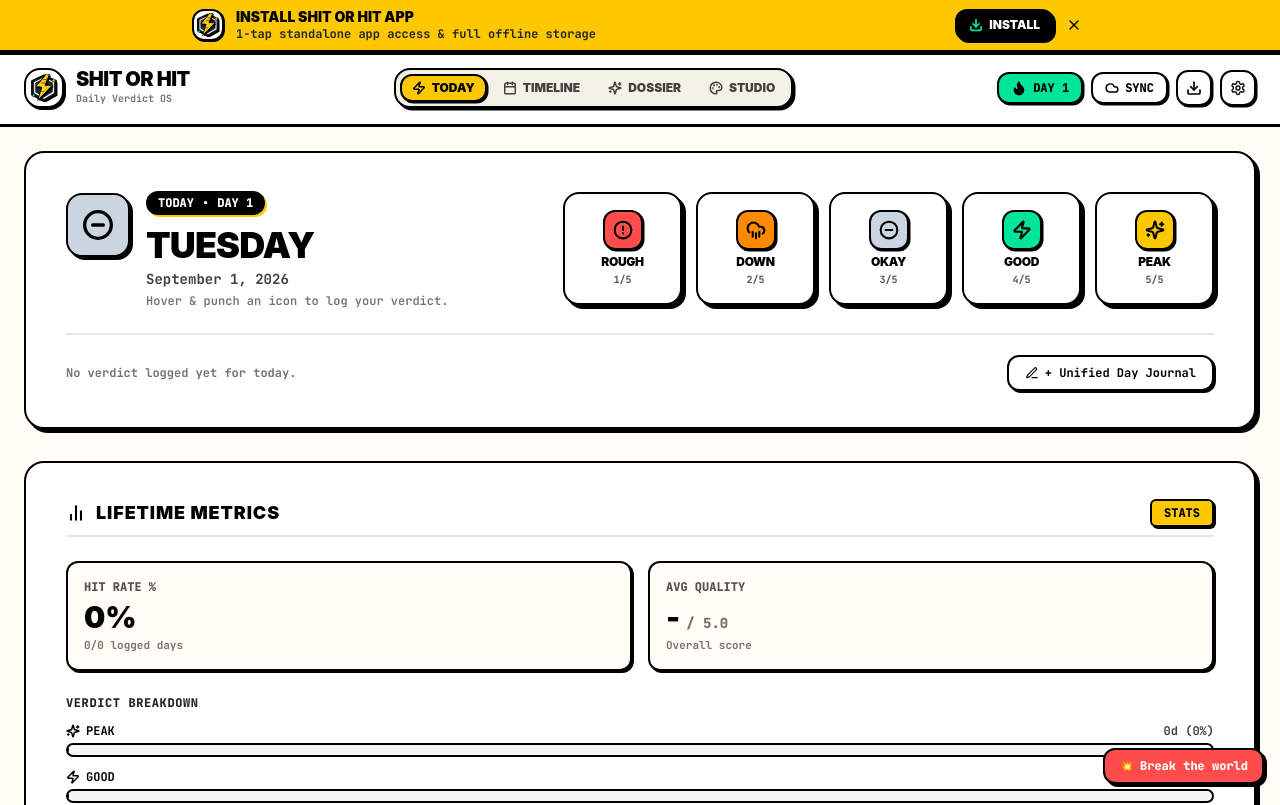
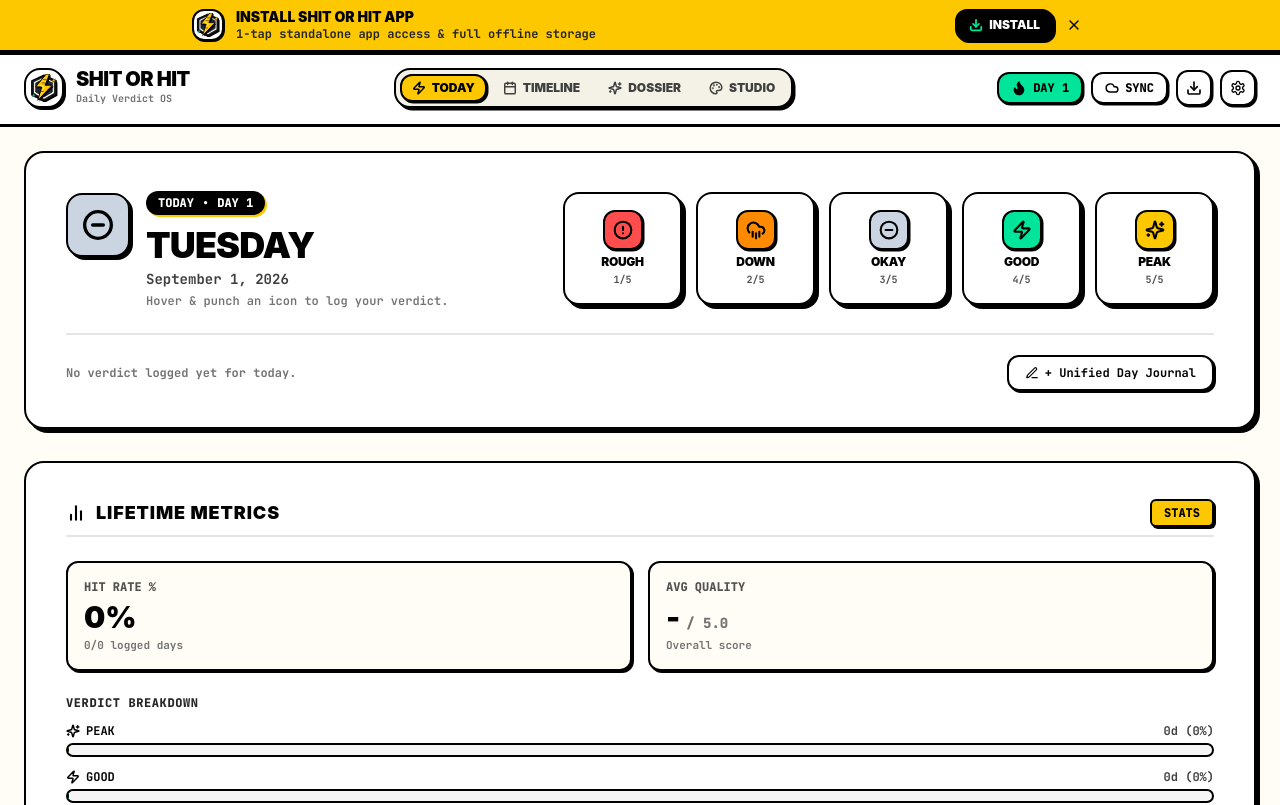
Before and after one commit to TRINNO112/shit-or-hit, a React (Vite) app: page / in a window 1280 px wide. Shown: the top 805 px of the page. Built offline with nearby package versions, Linux system fonts and the light colour scheme; no server answers.

Commit message:
D198: Remove Sentry verification test button after successful onboarding

```diff
--- a/src/App.jsx
+++ b/src/App.jsx
@@ -704,25 +704,6 @@ export default function App() {
         onUnlock={() => setIsVaultLocked(false)}
       />
 
-      {/* 🧪 Sentry Onboarding Verification Trigger */}
-      <div className="fixed bottom-4 right-4 z-50">
-        <button
-          id="sentry-test-button"
-          onClick={() => {
-            const err = new Error('This is your first error!');
-            try {
-              Sentry.captureException(err);
-            } catch (e) {}
-            throw err;
-          }}
-          className="px-3.5 py-2 bg-[#FF4D4D] text-white font-mono font-black text-xs rounded-xl border-2 border-black shadow-[3px_3px_0px_#000000] hover:scale-105 active:scale-95 cursor-pointer flex items-center gap-1.5 transition-transform"
-          title="Click to trigger Sentry verification error"
-        >
-          <span>💥</span>
-          <span>Break the world</span>
-        </button>
-      </div>
-
     </div>
   );
 }
```
